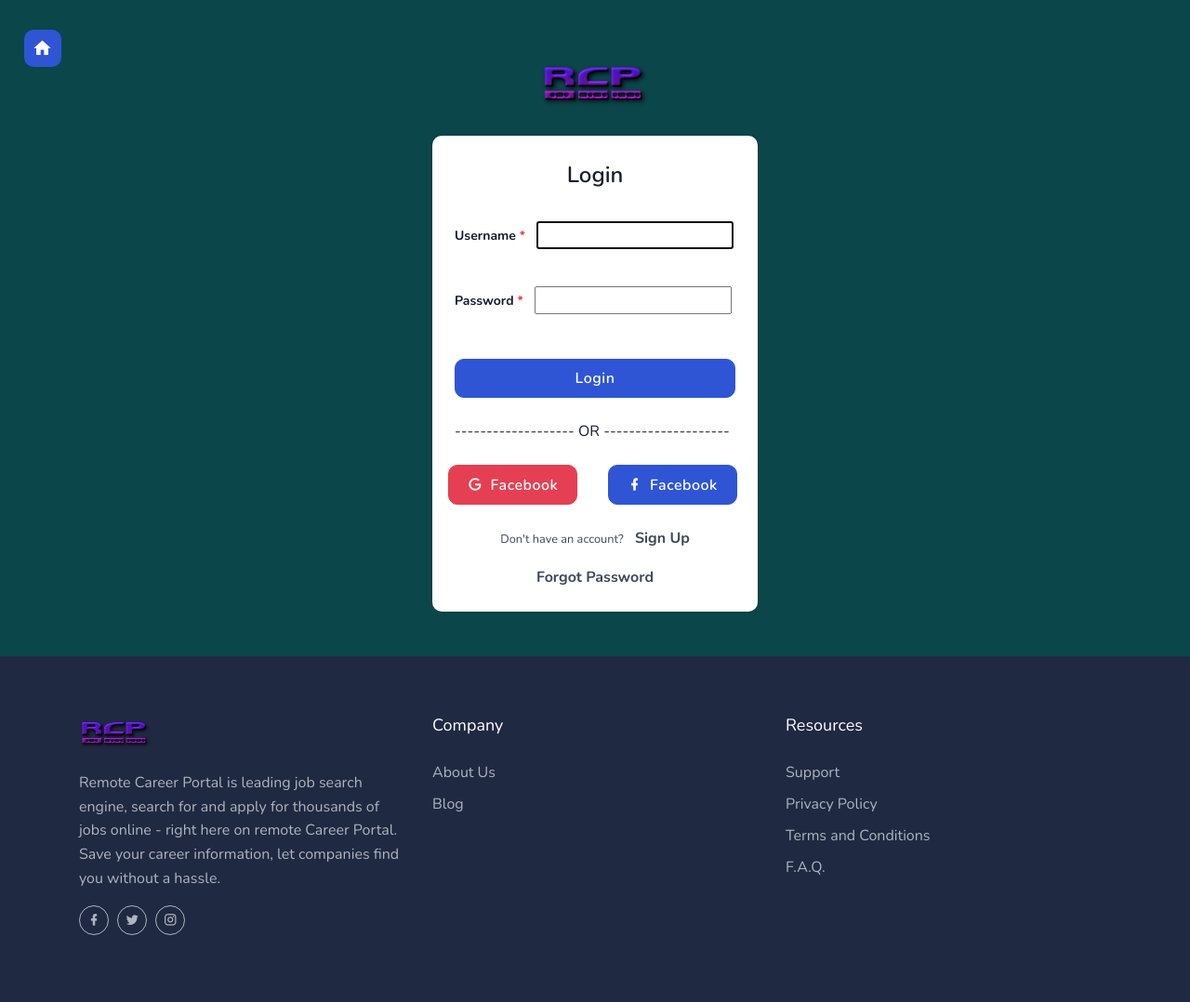
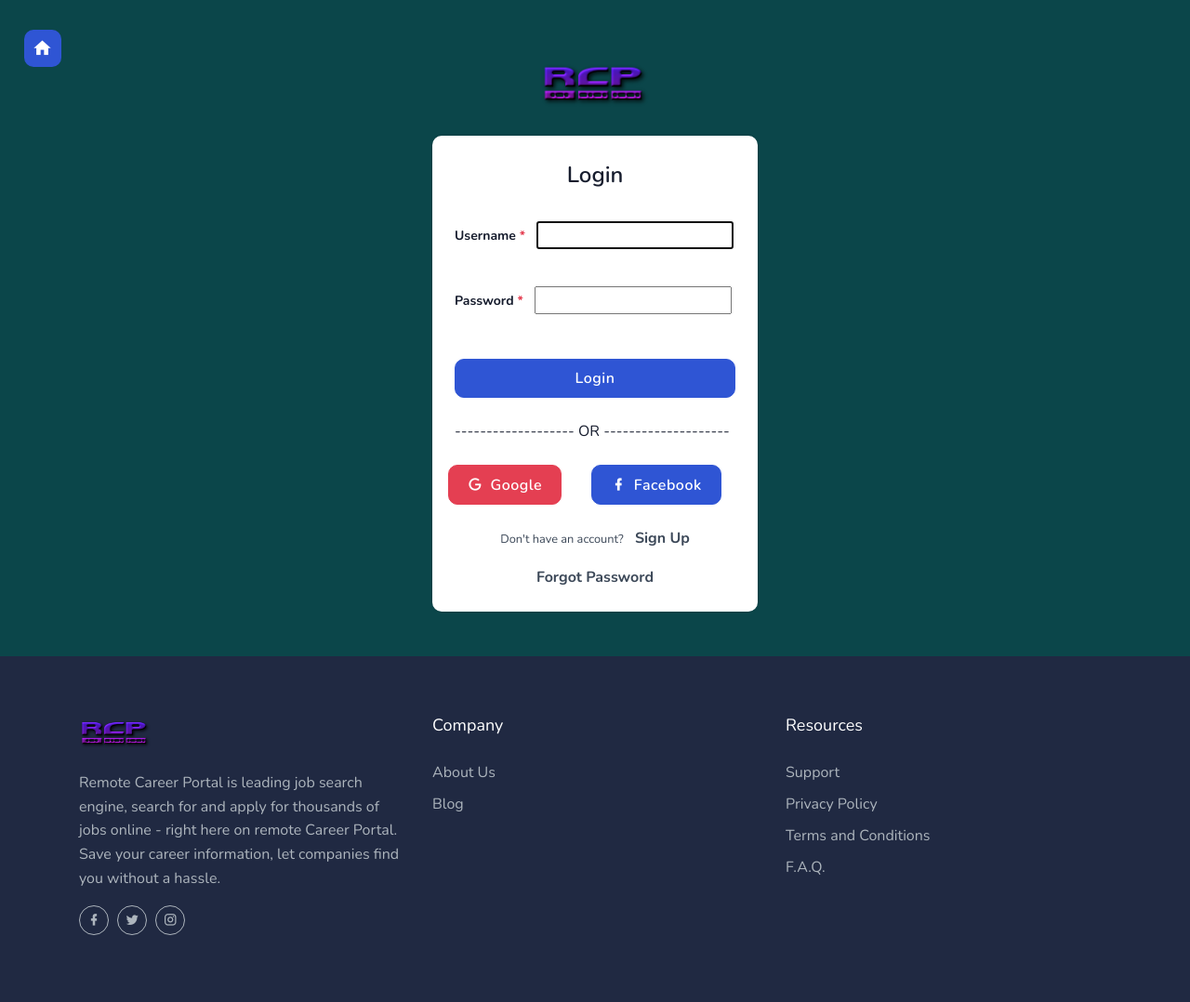
Before and after one commit to shwetapan/remotecareerportal, a Django app: page /accounts/login/ in a window 1280 px wide. Shown: the whole page at 93% size. Run offline with Django 3.2, Linux system fonts and the light colour scheme; parts of the project's set-up code (start-up, migrations or seed data) failed here and were passed over; some libraries are stand-ins or nearby versions.

Commit message:
Update login.html

```diff
--- a/users/templates/login.html
+++ b/users/templates/login.html
@@ -65,7 +65,7 @@
 
                                         <div class="mb-2 ">
 
-                                           <a href="#" class="btn btn-danger  mr-1 ml-2"><i class="mdi mdi-google mr-2"></i>Facebook</a>
+                                           <a href="#" class="btn btn-danger  mr-1 ml-2"><i class="mdi mdi-google mr-2"></i>Google</a>
 
                                           <a href="{% url 'social:begin' 'facebook' %}" class="btn btn-primary  ml-4"><i class="mdi mdi-facebook mr-2"></i>Facebook</a>
 
```
